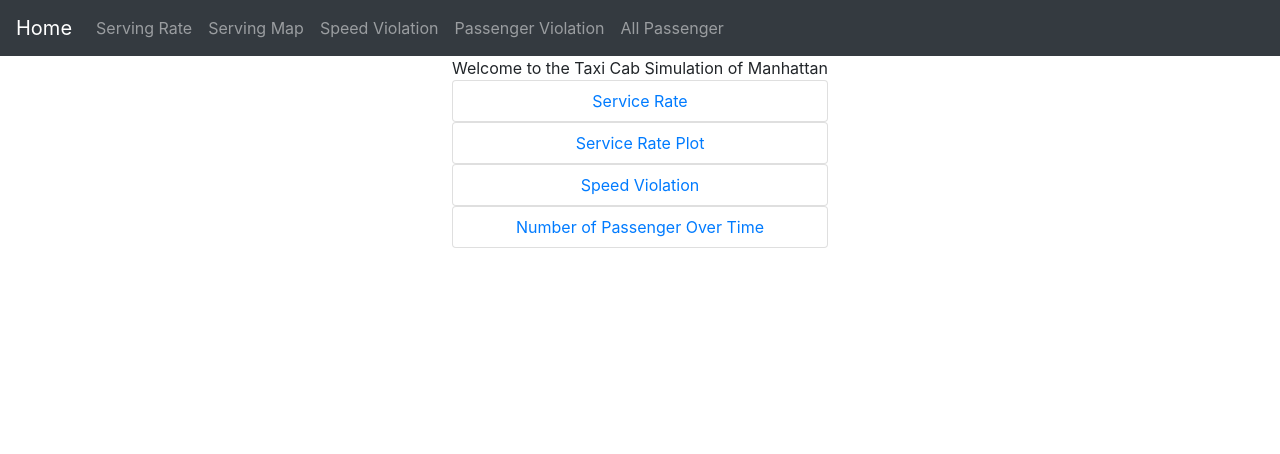
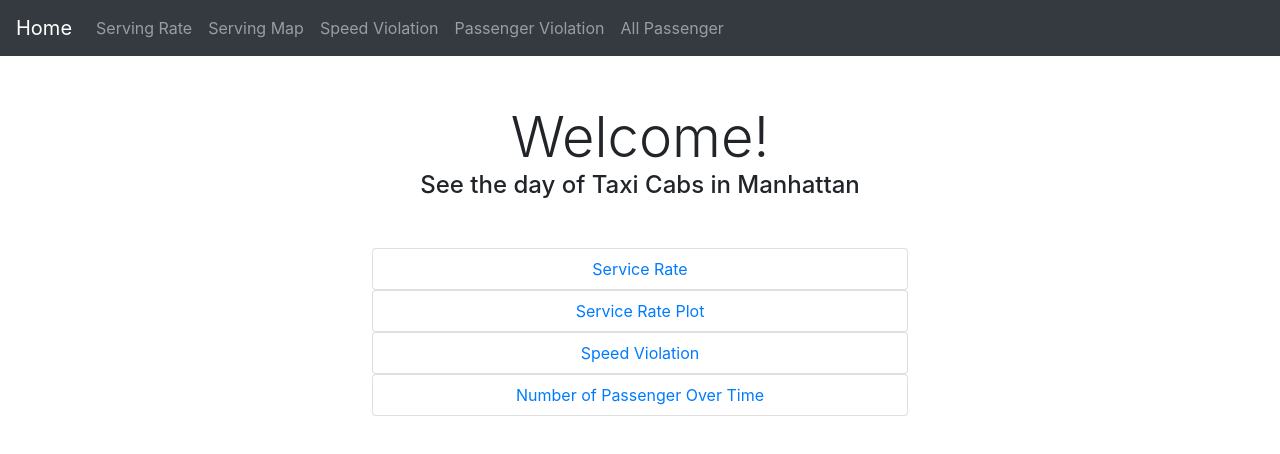
Before and after one commit to ahamedbashir/CabVisualization, a React (Create React App) app: page / in a window 1280 px wide. Shown: the top 454 px of the page. Built offline with nearby package versions, Linux system fonts and the light colour scheme.

Commit message:
update to home page

```diff
--- a/src/Containers/Home.js
+++ b/src/Containers/Home.js
@@ -12,9 +12,13 @@ class Home extends React.Component {
 
     render() {
         return (
-            <div>
-                <div>
-                    Welcome to the Taxi Cab Simulation of Manhattan
+            <div >
+                <div className="display-4 m-5">
+                    Welcome!
+                    <div className="h4">
+                        See the day of Taxi Cabs in Manhattan
+                    </div>
+
                 </div>
 
 
```
